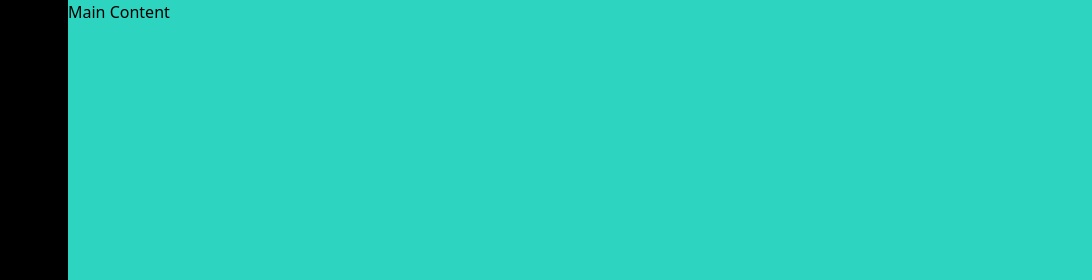
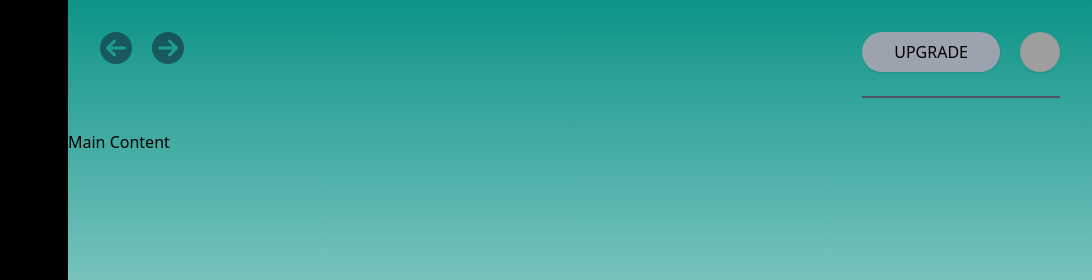
Before and after one commit to SauelAlmonte/spotify-frontend, a website: page index.html in a window 1280 px wide. Shown: the top 280 px of the page, 188-1280 px from the left. Drawn offline with Linux system fonts and the light colour scheme; grey boxes are pictures that could not be loaded.

Commit message:
Spotify Layout

```diff
--- a/index.html
+++ b/index.html
@@ -17,7 +17,7 @@
 <div class="h-screen flex flex-col">
     <!--Top Section Start-->
 
-    <div class="bg-teal-400 flex-1 flex">
+    <div class="flex-1 flex">
 
         <!--sidebar starts-->
         <div class="bg-black text-white w-64 p-6 flex flex-col justify-between">
@@ -69,7 +69,17 @@
         <!--sidebar ends-->
 
         <!--Main Content Starts-->
-        <div class="bg-teal-500-400 flex-1">
+        <div class="bg-gradient-to-b from-teal-600 to-transparent flex-1">
+            <div class="flex justify-center justify-between p-8">
+                <div class="flex gap-x-5">
+                    <i class="fa-solid fa-circle-arrow-left text-gray-900 fa-2x opacity-50 hover:cursor-pointer"></i>
+                    <i class="fa-solid fa-circle-arrow-right text-gray-900 fa-2x opacity-50 hover:cursor-pointer"></i>
+                </div>
+                <div class="flex justify-evenly gap-x-5 border-b-2 border-gray-600 pb-6">
+                    <button class="rounded-3xl bg-gray-400 px-8 shadow">UPGRADE</button>
+                    <img src="https://i.pravatar.cc/40" class="rounded-full shadow" alt="avatar">
+                </div>
+            </div>
             Main Content
         </div>
         <!--Main Content Ends-->
@@ -77,7 +87,7 @@
     <!--Top Section End-->
 
     <!--Bottom Section Start-->
-    <div class="bg-gray-500 flex justify-around p-2">
+    <div class="bg-gray-500 flex justify-around p-2 shadow-lg">
         <div class="flex flex-1 p-6 items-center space-x-4">
             <div class="shadow-lg hover:cursor-pointer">
                 <img src="img/ready-to-die.jpg" alt="biggie" class="w-24 h-24">
```
Also changed, not shown: dist/tailwind.css.
